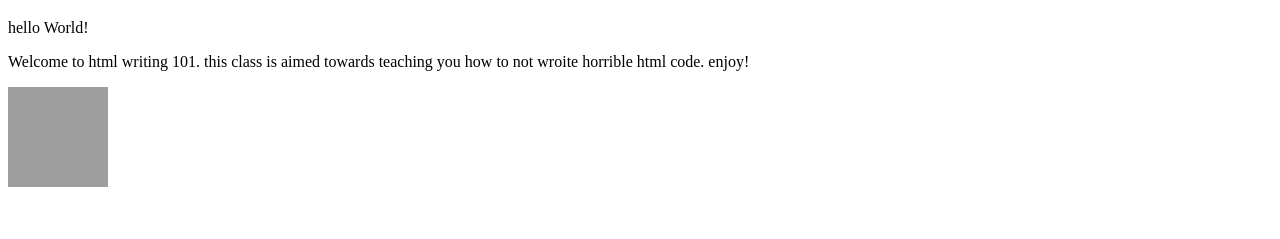
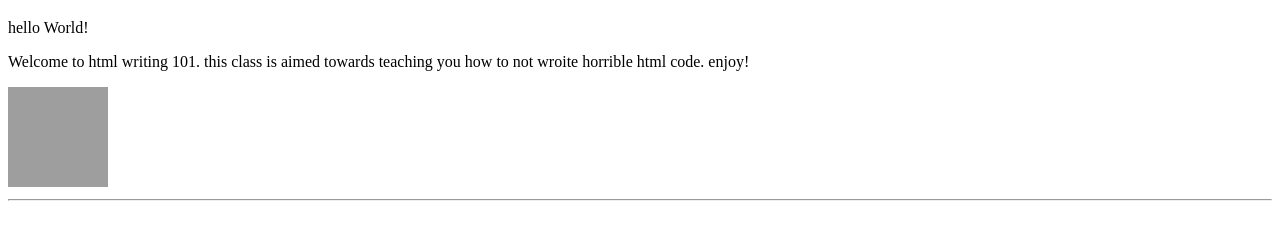
Before and after one commit to michaeloduyebo/INST377, a plain HTML site: page index.html in a window 1280 px wide. Shown: the part 61-300 px from the top of the page. Drawn offline with Linux system fonts and the light colour scheme; grey boxes are pictures that could not be loaded.

Commit message:
New Stylesheet

```diff
--- a/index.html
+++ b/index.html
@@ -1,5 +1,9 @@
 <!DOCTYPE html>
 <html>
+    <head>
+
+    </head>
+
     <body>
         <h1>
             Title Segment
@@ -13,6 +17,8 @@
         </p>
         <img src="https://upload.wikimedia.org/wikipedia/commons/4/4e/Sir_Tim_Berners-Lee_%28cropped%29.jpg" width="100" height="100"
         alt="Non existent imagery">
+        <hr>
+
 
     </body>
 
```
Also changed, not shown: styles.css (added).
